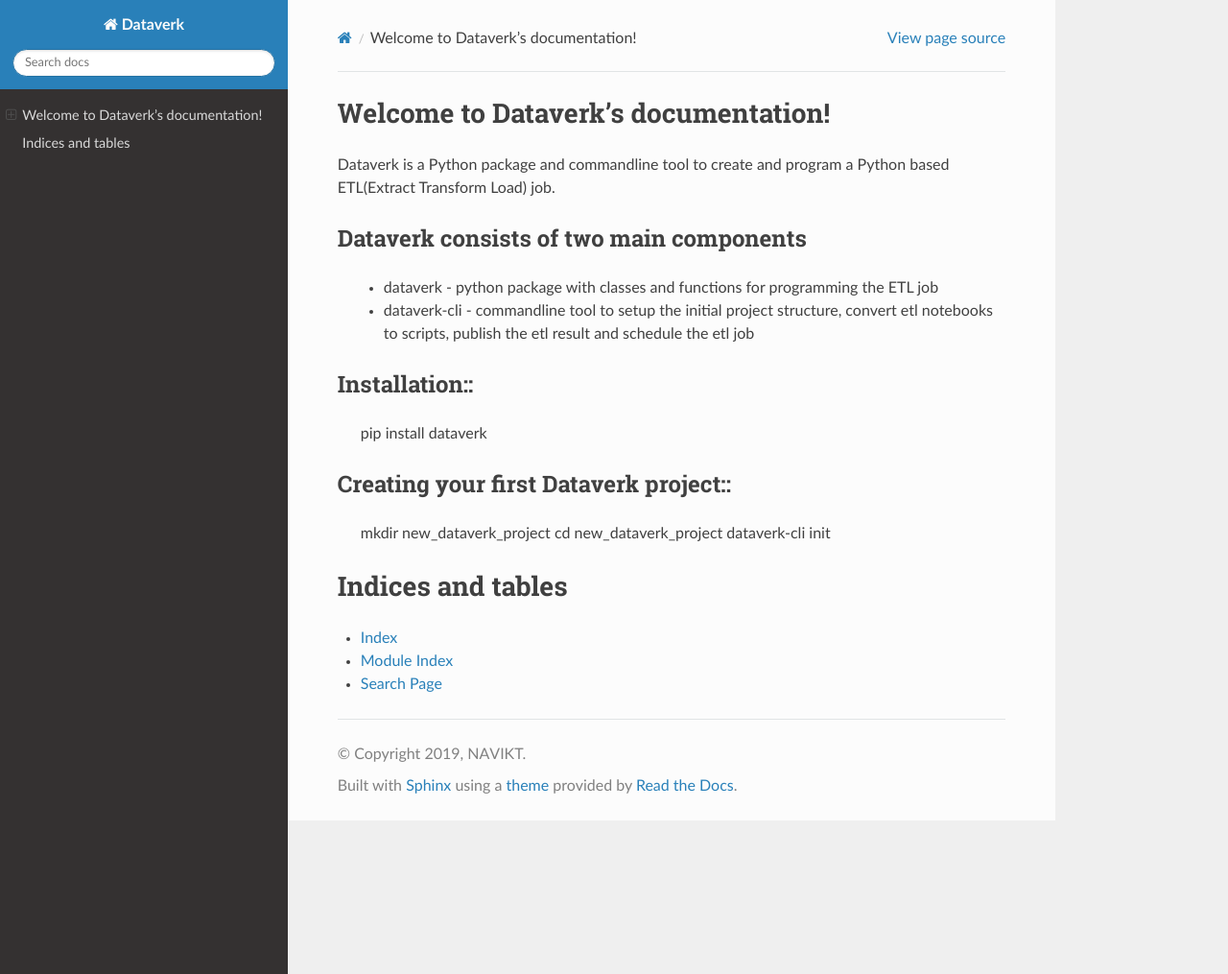
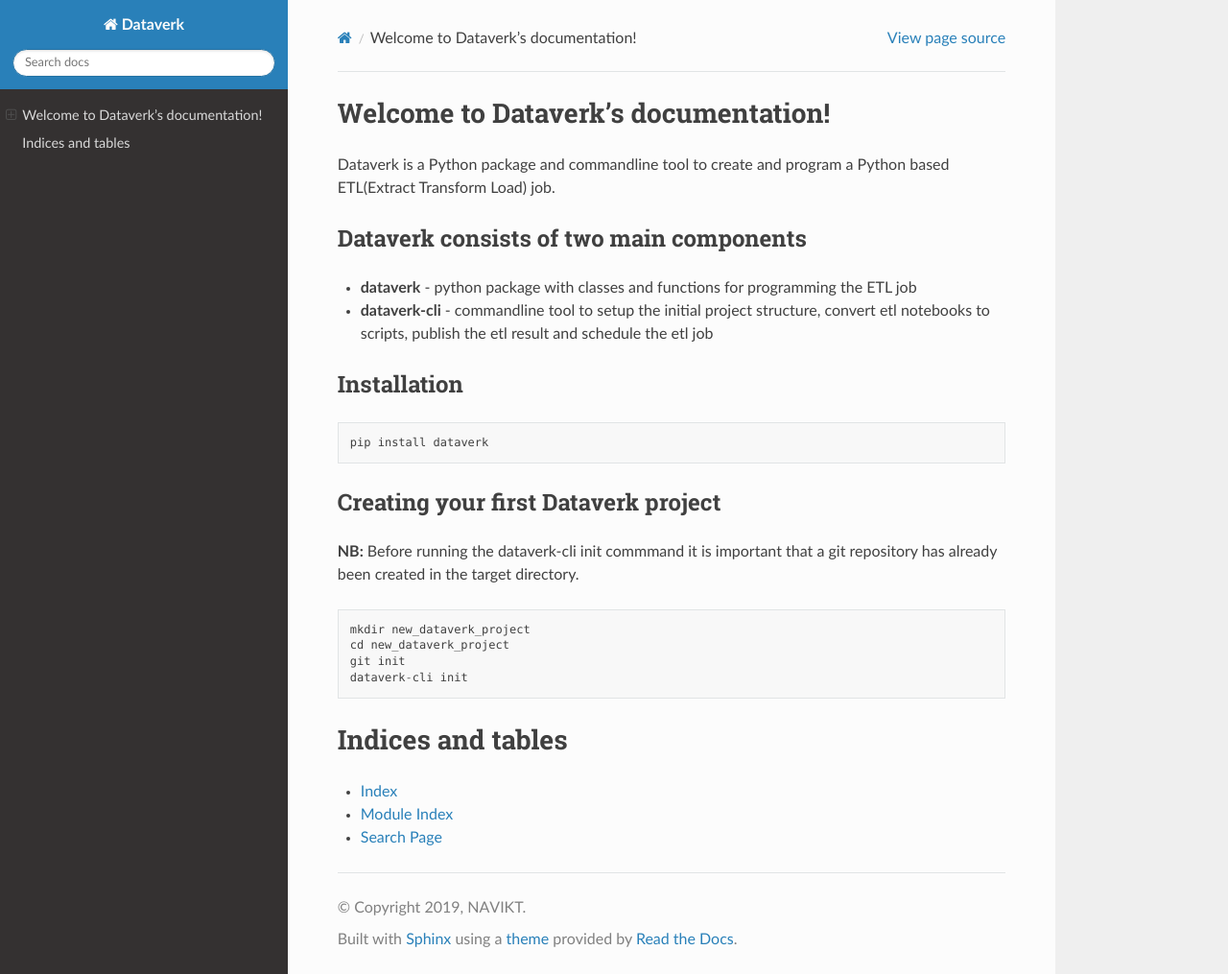
Before and after one commit to navikt/dataverk, a Sphinx documentation site: the page built from docs/index.rst, in a window 1280 px wide and 1015 px high. Shown: the whole window at 96% size. Built offline with Sphinx 7.4.7 and the Read the Docs theme 2.0.0, drawn with Linux system fonts in a browser that asks for light colours.

Commit message:
Create draft index page

```diff
--- a/docs/index.rst
+++ b/docs/index.rst
@@ -10,20 +10,26 @@
 
 Dataverk consists of two main components
 -----------------------------------------
- - dataverk - python package with classes and functions for programming the ETL job
- - dataverk-cli - commandline tool to setup the initial project structure, convert etl notebooks to scripts, publish the etl result and schedule the etl job
+* **dataverk** - python package with classes and functions for programming the ETL job
+* **dataverk-cli** - commandline tool to setup the initial project structure, convert etl notebooks to scripts, publish the etl result and schedule the etl job
 
 
-Installation::
+Installation
 --------------
+::
 
    pip install dataverk
 
 
-Creating your first Dataverk project::
+Creating your first Dataverk project
 --------------------------------------
+**NB:** Before running the dataverk-cli init commmand it is important that a git repository has already been created in the target directory.
+
+::
+
    mkdir new_dataverk_project
    cd new_dataverk_project
+   git init
    dataverk-cli init
 
 
```
